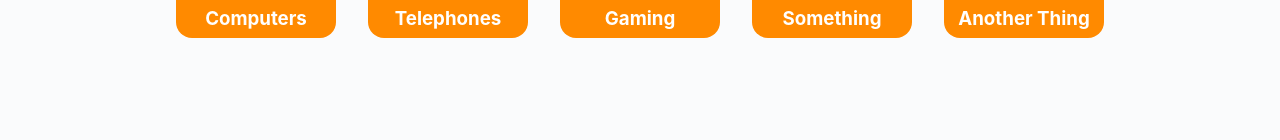
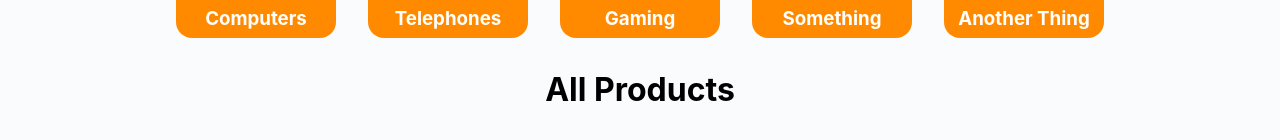
Before and after one commit to GreXLin85/shopiy, a React (Create React App) app: page / in a window 1280 px wide. Shown: the part 642-782 px from the top of the page. Built offline with nearby package versions, Linux system fonts and the light colour scheme.

Commit message:
Title added

```diff
--- a/src/App.tsx
+++ b/src/App.tsx
@@ -1,9 +1,15 @@
+import styled from 'styled-components';
 import './App.css';
 import NavigationBar from './components/navigationBar';
 import PageContainer from './components/pageContainer';
 import Products from './components/products';
 import ProductSlider from './components/productSlider';
 
+const ProductsTitle = styled.h1`
+  font-size: 2rem;
+  font-weight: 700;
+  margin: 0;
+`;
 
 
 function App() {
@@ -13,6 +19,7 @@ function App() {
       <PageContainer>
         <ProductSlider></ProductSlider>
         <Products></Products>
+        <ProductsTitle>All Products</ProductsTitle>
       </PageContainer>
 
     </div>
```
